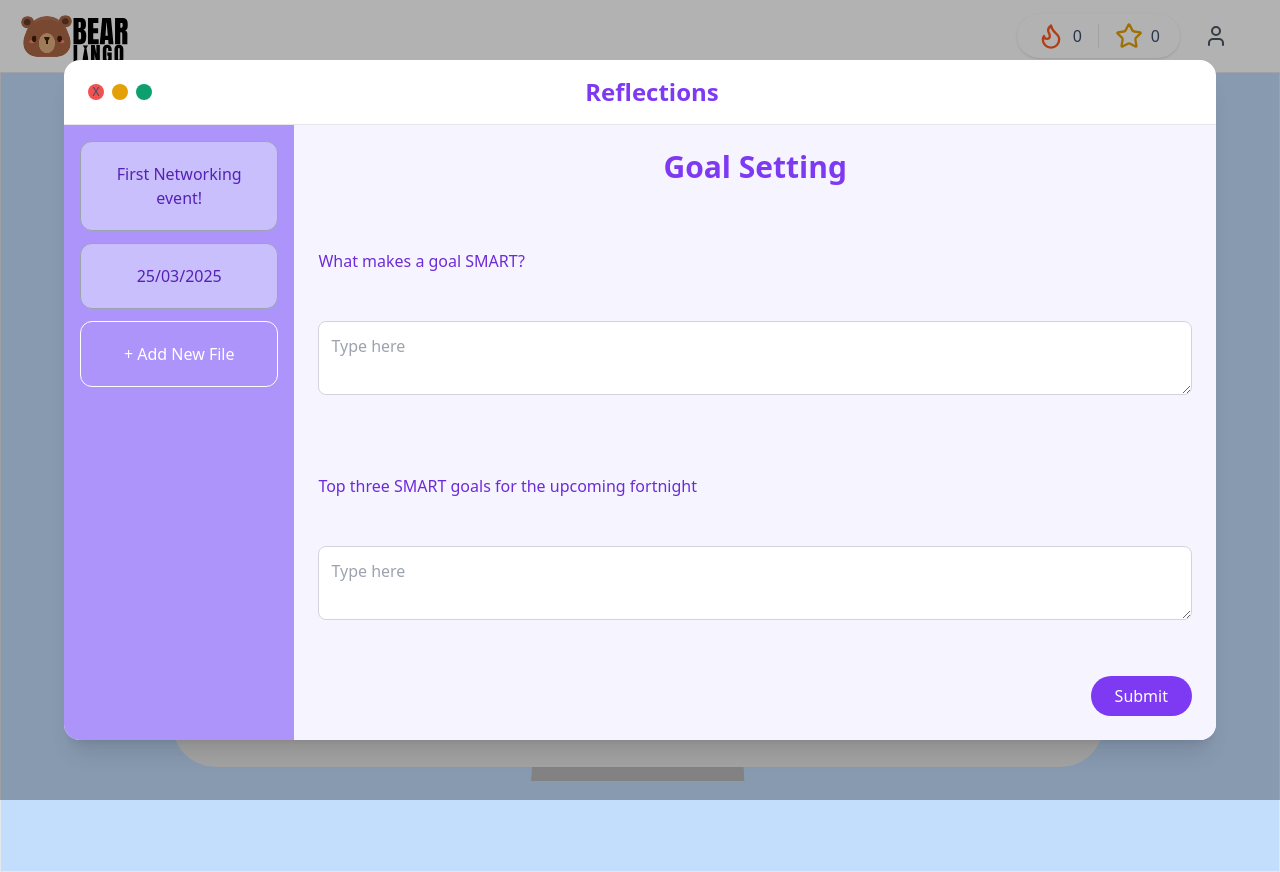
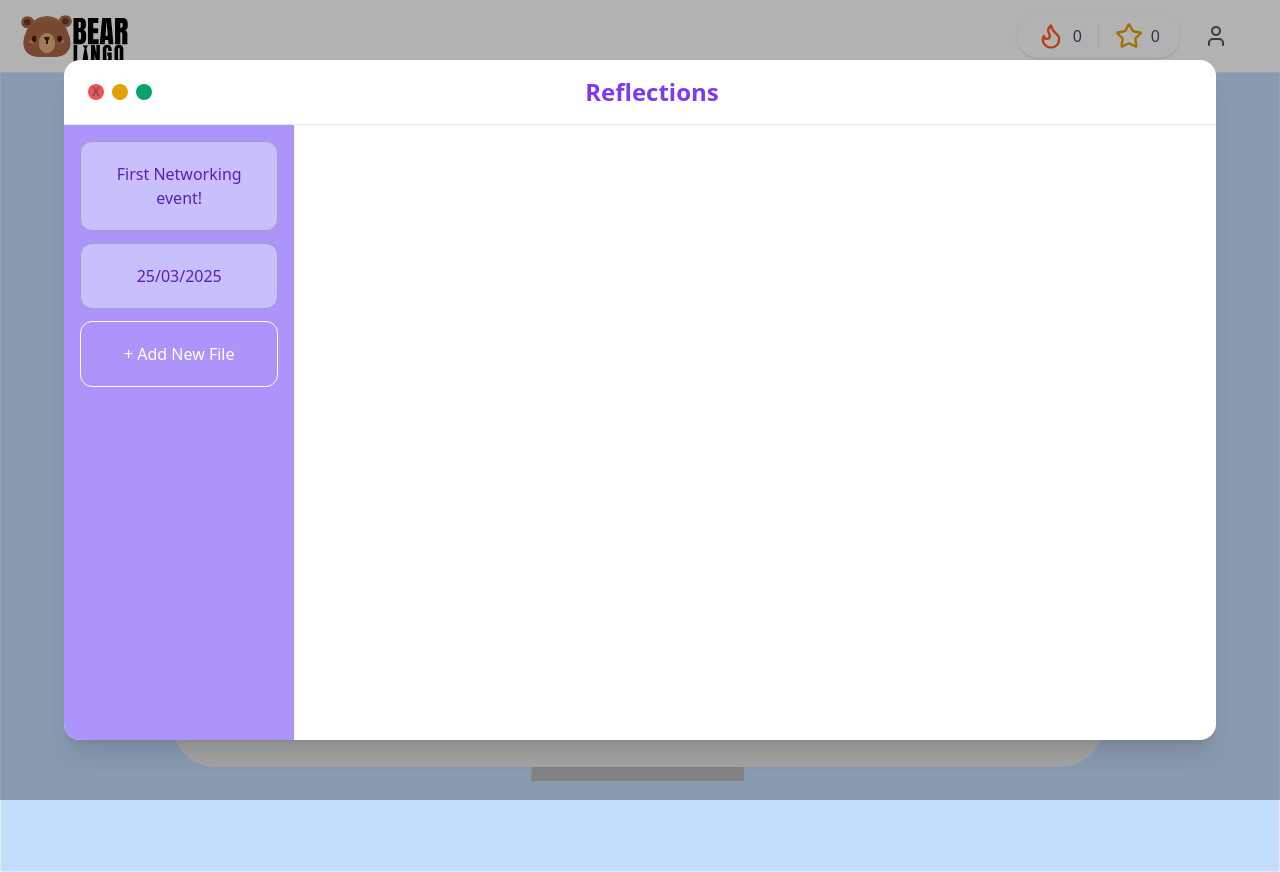
Before and after one commit to unix2dossss/Bearlingo, a React (Vite) app in the folder frontend/: page /Journal in a window 1280 px wide. Both pictures are taken after a click on the button 996 px from the left and 265 px from the top of the page. Built offline with nearby package versions, Linux system fonts and the light colour scheme; no server answers.

Commit message:
Ensuring that only the goal setting file content + typing area is only displayed when the goals folder is open

```diff
--- a/frontend/src/pages/Journal.jsx
+++ b/frontend/src/pages/Journal.jsx
@@ -162,6 +162,7 @@ const Journal = () => {
                                 </div>
 
                                 {/* actual file content + typing area */}
+                                {openFolder.name == "Goals" && (
                                     <div className="flex-1 bg-purple-50 p-6 overflow-y-auto flex flex-col justify-between">
                                         <h3 className="text-purple-600 text-3xl font-semibold mb-6 text-center">Goal Setting</h3>
                                         <p className="text-purple-700 mb-2">What makes a goal SMART?</p>
@@ -179,7 +180,7 @@ const Journal = () => {
                                                 Submit
                                             </button>
                                         </div>
-                                </div>
+                                    </div>)}
                             </div>
                         </div>
                     </div>
```
Lines whose indentation alone changed are shown as unchanged.
